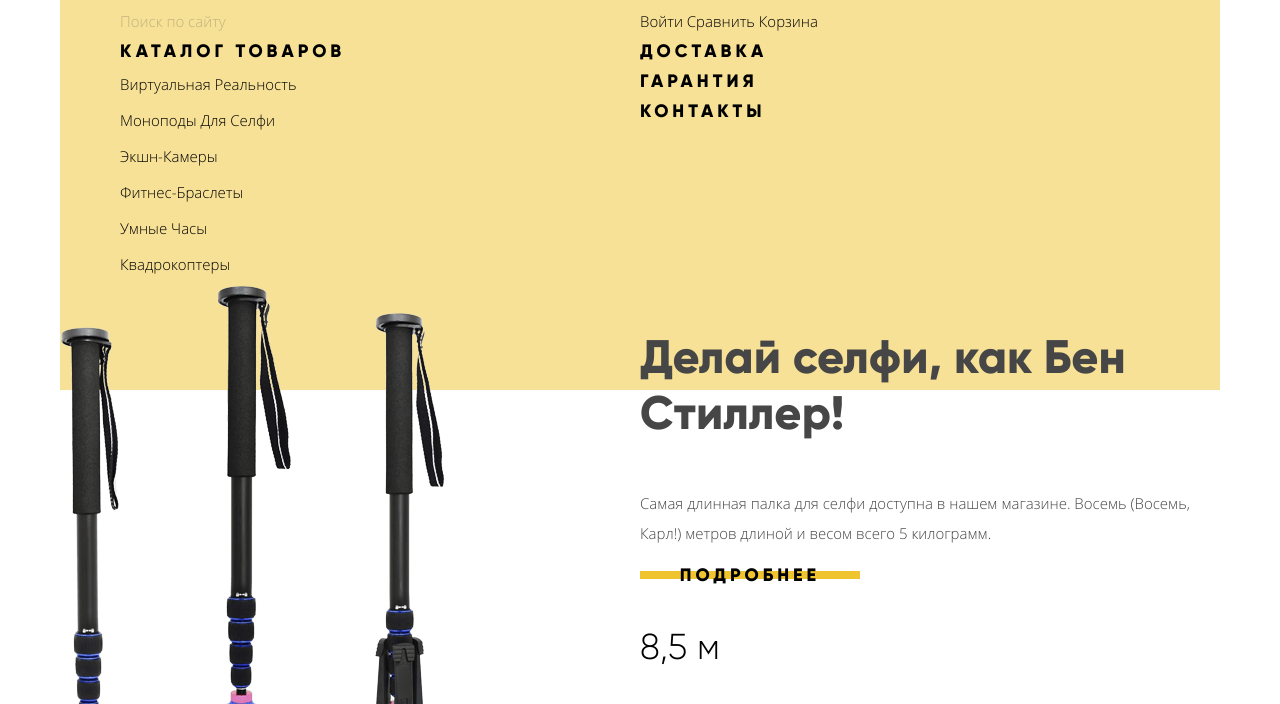
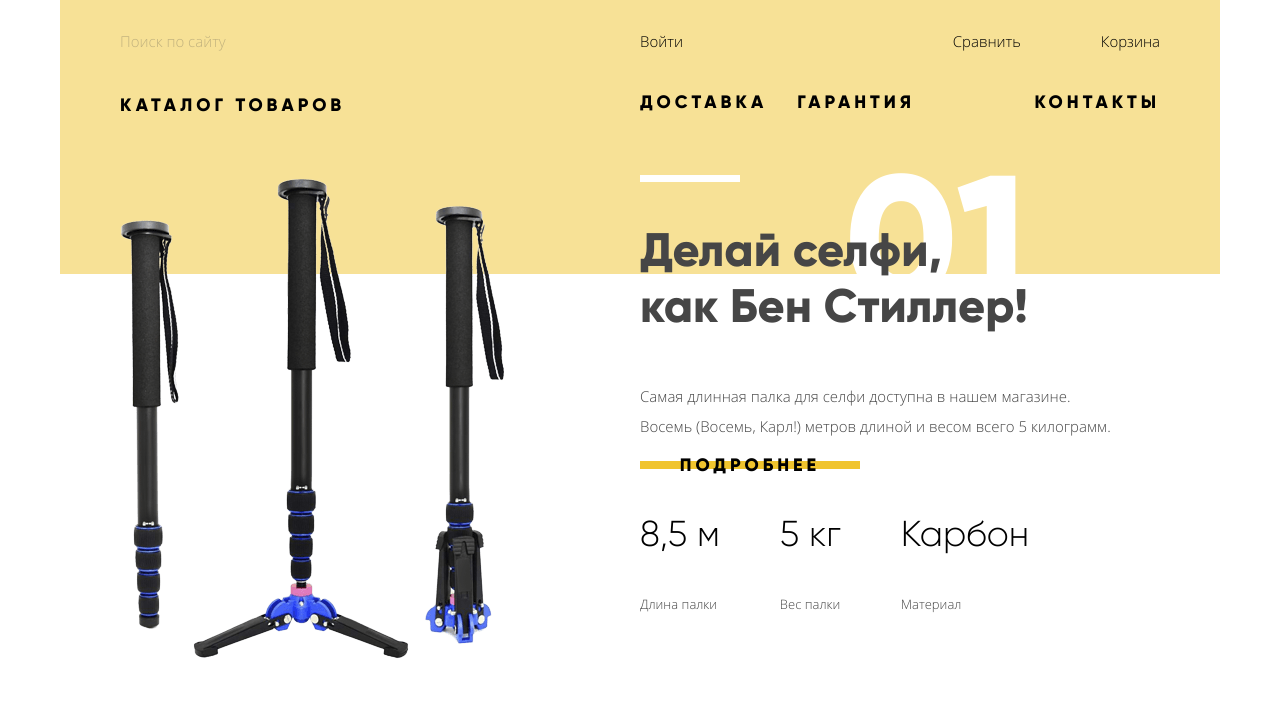
Before and after one commit to antonmalykhin/1074531-device-26, a plain HTML site: page index.html in a window 1280 px wide. Shown: the part 59-763 px from the top of the page. Drawn offline with Linux system fonts and the light colour scheme.

Commit message:
Переработано главное меню

```diff
--- a/css/style.css
+++ b/css/style.css
@@ -42,7 +42,7 @@ a {
   font-family: "Gilroy", "Arial", sans-serif;
   font-weight: 800;
   font-size: 18px;
-  line-height: 24px;
+  line-height: 18px;
   letter-spacing: 4px;
   text-align: center;
   text-transform: uppercase;
@@ -59,7 +59,7 @@ a {
   height: 8px;
   background: #f0c42e;
   position: absolute;
-  top: 8px;
+  top: 5px;
   left: 0;
   display: block;
   z-index: -1;
@@ -107,21 +107,53 @@ a {
 /* Header */
 
 .page-navigation {
+  position: relative;
   box-sizing: border-box;
   display: flex;
-  flex-direction: column-reverse;
+  flex-direction: column;
   padding-left: 60px;
   padding-right: 60px;
+  padding-bottom: 55px;
   background-color: #f7e196;
   box-shadow: inset 0 40px 0 0 #ffffff;
 }
 
 .page-header__logo-container {
-  order: 1;
+  order: 0;
   margin-top: 21px;
+  margin-bottom: 20px;
 }
 
-.main-menu a {
+.top {
+  margin-bottom: 34px;
+}
+
+.page-navigation .right-column {
+  display: flex;
+}
+
+.sub-menu .column {
+  width: 200px;
+  margin-right: 40px;
+}
+
+.right-column .main-menu__item:first-child {
+  margin-right: 30px;
+}
+
+.right-column .main-menu__item:last-child {
+  margin-left: auto;
+}
+
+.right-column .header-user-menu__button:first-child {
+  margin-right: auto;
+}
+
+.right-column .header-user-menu__button:last-child {
+  margin-left: 80px;
+}
+
+.main-menu__item {
   font-family: "Gilroy", "Arial", sans-serif;
   text-transform: uppercase;
   font-size: 18px;
@@ -131,30 +163,54 @@ a {
   letter-spacing: 4px;
 }
 
-.main-menu a:hover,
-.main-menu a:focus {
+.main-menu__item:hover,
+.main-menu__item:focus {
   opacity: 0.6;
 }
 
-.main-menu a:active {
+.main-menu__item:active {
   opacity: 0.3;
 }
 
-.sub-menu a {
+
+.sub-menu {
+  display: none;
+  position: absolute;
+  padding-left: 60px;
+  padding-top: 20px;
+  width: 1100px;
+  top: 180px;
+  left: 0;
+  z-index: 10;
+  background-color: #f7e196;
+}
+.main-menu__wrapper {
+  width: inherit;
+}
+.main-menu__wrapper:hover  .sub-menu,
+.main-menu__wrapper:focus  .sub-menu {
+  display: block;
+}
+
+.sub-menu__item {
+  display: block;
+  /* width: 200px; */
+  /* margin-right: 40px; */
+  margin-bottom: 9px;
   font-family: inherit;
-  text-transform: capitalize;
   font-size: 15px;
   line-height: 36px;
   font-weight: 300;
   letter-spacing: 0;
+  color: #000000;
 }
 
-.sub-menu a:hover,
-.sub-menu a:focus {
+.sub-menu__item:hover,
+.sub-menu__item:focus {
   opacity: 0.6;
 }
 
-.sub-menu a:active {
+.sub-menu__item:active {
   opacity: 0.3;
 }
 
@@ -243,23 +299,69 @@ a {
 
 
 /* Sliders */
-.slider {
 
+.slider__border {
+  background-image: linear-gradient(#f7e196 20%, #ffffff 20%);
+  position: relative;
 }
 
-.slider__item {
-  box-shadow:inset 0 108px 0 0 #f7e196; /*#f7e196*/
+.wrapper {
+  width: 1040px;
+  margin: auto;
+}
+
+.slider .right-side {
+  position: relative;
+}
+
+.slider .right-side::after {
+  content: "01";
+  position: absolute;
+  right: 130px;
+  top: -25px;
+  font-family: "Gilroy", "Arial", sans-serif;
+  font-size: 179px;
+  letter-spacing: 2px;
+  line-height: 179px;
+  color: #ffffff;
+  font-weight: 800;
+}
+
+
+.slider .right-side::before {
+  content: "";
+  position: absolute;
+  left:0;
+  top: 0;
+  width: 100px;
+  height: 7px;
+  background-color: #ffffff;
 }
 
 .slider__motto {
+  position: relative;
+  z-index: 1;
+  width: 400px;
   font-family: "Gilroy", "Arial", sans-serif;
   font-weight: 800;
   font-size: 47px;
   line-height: 56px;
 }
 
+.slider__text {
+  width: 500px;
+}
+
 .slider__button {
   width: 220px;
+}
+
+.features {
+  display: flex;
+}
+
+.feature-item {
+  margin-right: 60px;
 }
 
 .feature-item__text--big {
--- a/index.html
+++ b/index.html
@@ -16,53 +16,13 @@
           alt="Интернет магазин гаджетов Device">
       </a>
 
-      <ul class="main-menu list-format columns">
-
-        <div class="column left-column">
-          <li class="main-menu__item">
-            <a href="#">Каталог товаров</a>
-            <ul class="sub-menu list-format">
-              <li class="sub-menu__item">
-                <a href="#">Виртуальная реальность</a>
-              </li>
-              <li class="sub-menu__item">
-                <a href="catalog-monopods.html">Моноподы для селфи</a>
-              </li>
-              <li class="sub-menu__item">
-                <a href="#">Экшн-камеры</a>
-              </li>
-              <li class="sub-menu__item">
-                <a href="#">Фитнес-браслеты</a>
-              </li>
-              <li class="sub-menu__item">
-                <a href="#">Умные часы</a>
-              </li>
-              <li class="sub-menu__item">
-                <a href="#">Квадрокоптеры</a>
-              </li>
-            </ul>
-          </li>
-        </div>
-
-        <div class="column right-column">
-          <li class="main-menu__item">
-            <a href="#">Доставка</a>
-          </li>
-          <li class="main-menu__item">
-            <a href="#">Гарантия</a>
-          </li>
-          <li class="main-menu__item">
-            <a href="#">Контакты</a>
-          </li>
-        </div>
-      </ul>
-
-
-      <div class="top-side columns">
+      <div class="top">
+        <div class="columns">
           <div class="column left-column">
             <form class="search-form" action="#" method="get">
               <label class="search-form__label" for="search-field">Поиск по сайту</label>
-            <input class="search-form__field" type="search" name="search" id="search-field" placeholder="Введите текст">
+              <input class="search-form__field" type="search" name="search" id="search-field"
+                placeholder="Введите текст">
               <button class="search-form__button" type="submit">Найти</button>
             </form>
           </div>
@@ -73,6 +33,38 @@
             <a class="cart-button header-user-menu__button" href="#">Корзина</a>
           </div>
         </div>
+      </div>
+
+      <div class="main-menu columns">
+        <div class="column left-column">
+          <div class="main-menu__wrapper">
+            <a class="main-menu__item main-menu__catalog" href="#">Каталог товаров</a>
+            <div class="sub-menu container">
+              <div class="columns">
+                <div class="column left-side">
+                  <a class="sub-menu__item" href="#">Виртуальная реальность</a>
+                  <a class="sub-menu__item" href="catalog-monopods.html">Моноподы для селфи</a>
+                  <a class="sub-menu__item" href="#">Экшн-камеры</a>
+                </div>
+                <div class="column middle-side">
+                  <a class="sub-menu__item" href="#">Фитнес-браслеты</a>
+                  <a class="sub-menu__item" href="">Умные часы</a>
+                </div>
+                <div class="column right-side">
+                  <a class="sub-menu__item" href="#">Квадрокоптеры</a>
+                </div>
+              </div>
+            </div>
+          </div>
+        </div>
+
+        <div class="column right-column">
+          <a class="main-menu__item" href="#">Доставка</a>
+          <a class="main-menu__item" href="#">Гарантия</a>
+          <a class="main-menu__item" href="#">Контакты</a>
+        </div>
+
+      </div>
     </nav>
   </header>
 
@@ -80,8 +72,11 @@
 
     <h1 class="content__page-title visually-hidden">Интернет магазин гаджетов «Device»</h1>
 
-    <section class="slider container">
+    <section class="slider">
 
+      <div class="container">
+        <div class="slider__border">
+          <div class="wrapper">
             <h2 class="content__section-title visually-hidden">Специальные предложения</h2>
 
             <article class="slider__item columns">
@@ -89,9 +84,9 @@
               <div class="column">
                 <img class="slider__image" src="img/slider-1.png" width="384" height="486" alt="Монопод">
               </div>
-        <div class="column">
-          <p class="slider__motto">Делай селфи, как Бен Стиллер!</p>
-          <p class="content__text">Самая длинная палка для селфи доступна в нашем магазине.
+              <div class="column right-side">
+                <p class="slider__motto">Делай селфи,<br> как Бен Стиллер!</p>
+                <p class="content__text slider__text">Самая длинная палка для селфи доступна в нашем магазине.<br>
                   Восемь (Восемь, Карл!) метров длиной и весом всего 5 килограмм.
                 </p>
                 <a class="content__button slider__button" href="#">Подробнее</a>
@@ -155,6 +150,9 @@
                 </ul>
               </div>
             </article>
+          </div>
+        </div>
+      </div>
     </section>
 
     <section class="popular container">
```
Lines whose indentation alone changed are shown as unchanged.
